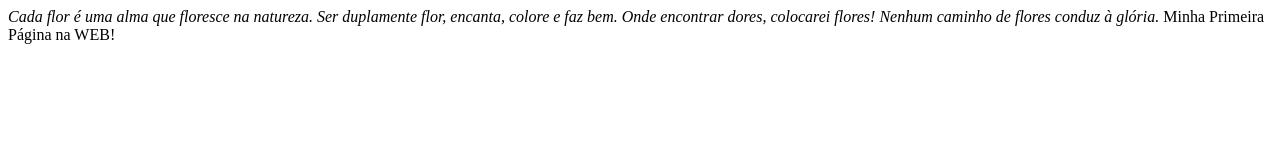
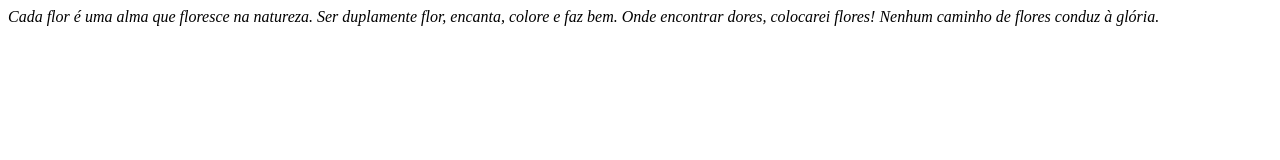
Before and after one commit to nicoly12/Minha-Pagina, a plain HTML site: page index.html in a window 1280 px wide. Drawn offline with Linux system fonts and the light colour scheme.

Commit message:
mensagem

```diff
--- a/index.html
+++ b/index.html
@@ -3,7 +3,7 @@
      <title>Flores</title>
      <em>Cada flor é uma alma que floresce na natureza. Ser duplamente flor, encanta, colore e faz bem. Onde encontrar dores, colocarei flores! Nenhum caminho de flores conduz à glória.</em>
      </head>
-Minha Primeira Página na WEB!
+
 
 
 
```
